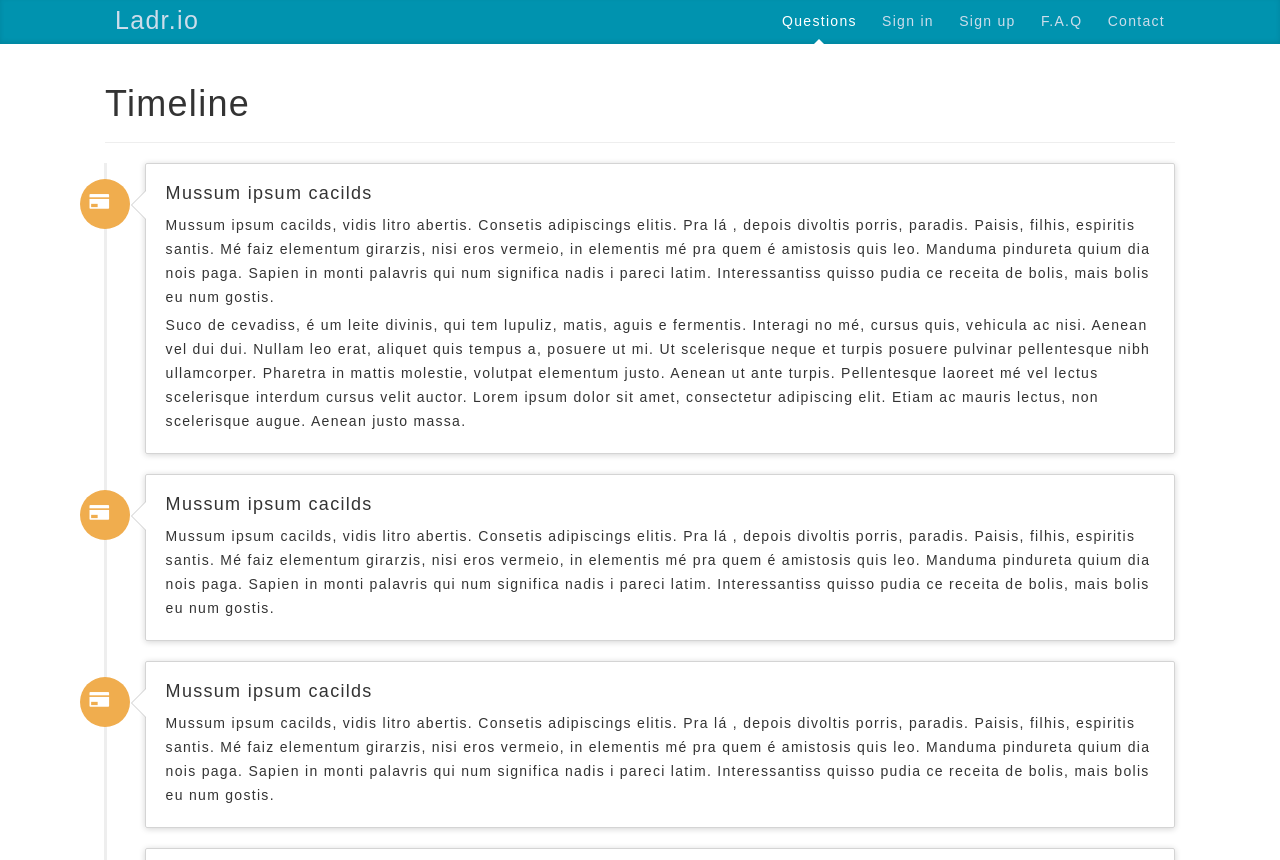
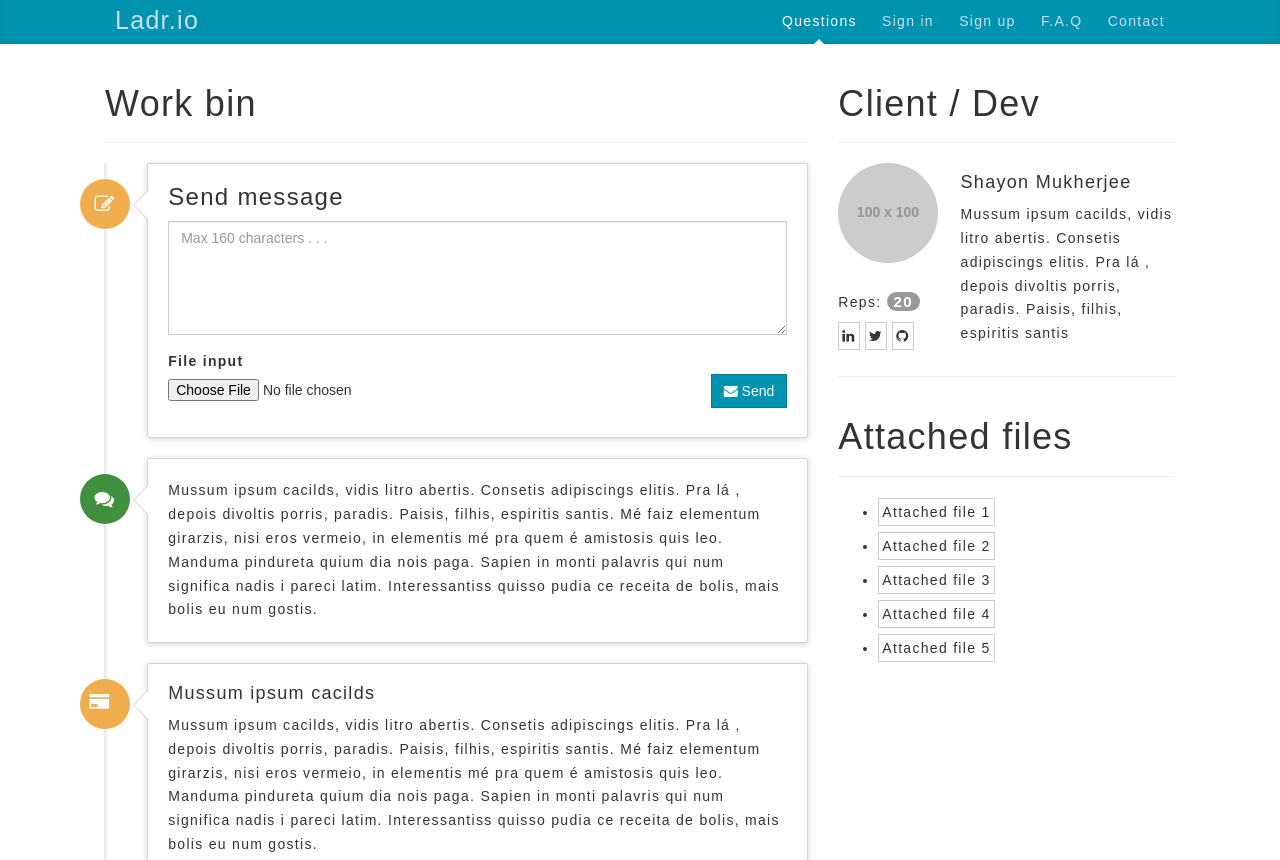
Before and after one commit to niranjans/ladr.io-front-end, a plain HTML site: page workroom.html in a window 1280 px wide. Shown: the top 860 px of the page. Drawn offline with nearby package versions, Linux system fonts and the light colour scheme; placeholder pictures from the web are drawn by us; a web font is replaced by a local one.

Commit message:
Workbin half way done

```diff
--- a/css/rest-custom.css
+++ b/css/rest-custom.css
@@ -319,7 +319,7 @@ a {
         }
 
         .timeline > li > .timeline-panel {
-            width: 96.3%;
+            width: 94%;
             float: left;
             border: 1px solid #d4d4d4;
             border-radius: 2px;
@@ -458,3 +458,11 @@ a {
             right: auto;
         }
 }
+
+.divider{
+    position:absolute;
+    left:94%;
+    top:10%;
+    bottom:10%;
+    border-left:1px solid #ccc;
+}
--- a/workroom.html
+++ b/workroom.html
@@ -49,28 +49,38 @@
 	</div>
 
 	<div class="container">
+		<div class="row">
+			<div class="col-md-8">
 				<div class="page-header">
-			<h1 id="timeline">Timeline</h1>
+					<h1>Work bin</h1>
 				</div>
 				<ul class="timeline">
 					<li class="timeline-inverted">
-				<div class="timeline-badge warning"><i class="glyphicon glyphicon-credit-card"></i></div>
+						<div class="timeline-badge warning"><i class="fa fa-pencil-square-o"></i></div>
 						<div class="timeline-panel">
 							<div class="timeline-heading">
-						<h4 class="timeline-title">Mussum ipsum cacilds</h4>
+								<h3 class="timeline-title">Send message</h3>
 							</div>
 							<div class="timeline-body">
-						<p>Mussum ipsum cacilds, vidis litro abertis. Consetis adipiscings elitis. Pra lá , depois divoltis porris, paradis. Paisis, filhis, espiritis santis. Mé faiz elementum girarzis, nisi eros vermeio, in elementis mé pra quem é amistosis quis leo. Manduma pindureta quium dia nois paga. Sapien in monti palavris qui num significa nadis i pareci latim. Interessantiss quisso pudia ce receita de bolis, mais bolis eu num gostis.</p>
-						<p>Suco de cevadiss, é um leite divinis, qui tem lupuliz, matis, aguis e fermentis. Interagi no mé, cursus quis, vehicula ac nisi. Aenean vel dui dui. Nullam leo erat, aliquet quis tempus a, posuere ut mi. Ut scelerisque neque et turpis posuere pulvinar pellentesque nibh ullamcorper. Pharetra in mattis molestie, volutpat elementum justo. Aenean ut ante turpis. Pellentesque laoreet mé vel lectus scelerisque interdum cursus velit auctor. Lorem ipsum dolor sit amet, consectetur adipiscing elit. Etiam ac mauris lectus, non scelerisque augue. Aenean justo massa.</p>
+								<form role="form">
+									<div class="form-group">
+										<textarea class="form-control" rows="5" placeholder="Max 160 characters . . ."></textarea>
+									</div>
+									<div class="form-group pull-left">
+										<label for="exampleInputFile">File input</label>
+										<input type="file" id="exampleInputFile">
+									</div>
+									<br \>
+									<div class="pull-right">
+										<button type="submit" class="btn btn-primary"><i class="fa fa-envelope"></i> Send</button>
+									</div>
+								</form>
 							</div>
 						</div>
 					</li>
 					<li class="timeline-inverted">
-				<div class="timeline-badge warning"><i class="glyphicon glyphicon-credit-card"></i></div>
+						<div class="timeline-badge success"><i class="fa fa-comments"></i></div>
 						<div class="timeline-panel">
-					<div class="timeline-heading">
-						<h4 class="timeline-title">Mussum ipsum cacilds</h4>
-					</div>
 							<div class="timeline-body">
 								<p>Mussum ipsum cacilds, vidis litro abertis. Consetis adipiscings elitis. Pra lá , depois divoltis porris, paradis. Paisis, filhis, espiritis santis. Mé faiz elementum girarzis, nisi eros vermeio, in elementis mé pra quem é amistosis quis leo. Manduma pindureta quium dia nois paga. Sapien in monti palavris qui num significa nadis i pareci latim. Interessantiss quisso pudia ce receita de bolis, mais bolis eu num gostis.</p>
 							</div>
@@ -99,7 +109,43 @@
 						</div>
 					</li>
 				</ul>
-	</div >
+			</div>
+
+
+			<div class="col-md-4">
+				<div class="page-header">
+					<h1>Client / Dev</h1>
+				</div>
+				<div class="row">
+					<div class="col-md-4">
+						<img src="http://placehold.it/100x100/00c6ff/ffffff&text=Face" class="img-circle pull-left" alt="Generic placeholder thumbnail">
+						<br \><br \><br \><br \><br \>
+						<h5>Reps:  <span class="badge">20</span></h5>
+						<a href="#" class="plain-box"><i class="fa fa-linkedin"></i></a>
+						<a href="#" class="plain-box"><i class="fa fa-twitter"></i></a>
+						<a href="#" class="plain-box"><i class="fa fa-github"></i></a>
+					</div>
+					<div class="col-md-8">
+						<h4><a href="#">Shayon Mukherjee</a></h4>
+						<p>Mussum ipsum cacilds, vidis litro abertis. Consetis adipiscings elitis. Pra lá , depois divoltis porris, paradis. Paisis, filhis, espiritis santis</p>
+					</div>
+				</div>
+				<hr>
+				<div class="page-header">
+					<h1>Attached files</h1>
+				</div>
+				<ul>
+					<li><a href="#" class="plain-box btn btn-default">Attached file 1</a></li>
+					<li><a href="#" class="plain-box btn btn-default">Attached file 2</a></li>
+					<li><a href="#" class="plain-box btn btn-default">Attached file 3</a></li>
+					<li><a href="#" class="plain-box btn btn-default">Attached file 4</a></li>
+					<li><a href="#" class="plain-box btn btn-default">Attached file 5</a></li>
+				</ul>
+			</div>
+		</div>
+	</div>
+</div>
+
 <div class="custom-footer">
 	<p>Ladr.io | Copyright © All Rights Reserved</p>
 	<p>
```
Also changed, not shown: 1 other file. Lines whose indentation alone changed are shown as unchanged.
